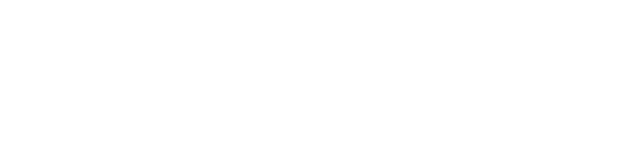
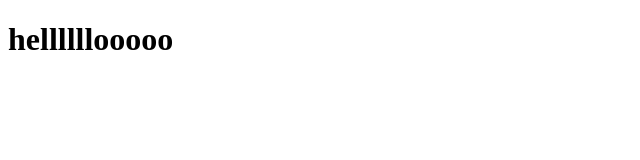
Before and after one commit to Dhruv-1911/test, a plain HTML site: page index.html in a window 1280 px wide. Shown: the whole page, without its empty margins (0-640 px from the left). Drawn offline with Linux system fonts and the light colour scheme.

Commit message:
add h1 tag

```diff
--- a/feature-3.js
+++ /dev/null
@@ -1 +0,0 @@
-console.log(3);
--- a/index.html
+++ b/index.html
@@ -5,6 +5,9 @@
     <meta http-equiv="X-UA-Compatible" content="IE=edge">
     <meta name="viewport" content="width=device-width, initial-scale=1.0">
     <title>hi hello</title>
+    <h1>
+        hellllllooooo
+    </h1>
 </head>
 <body>
 
```
